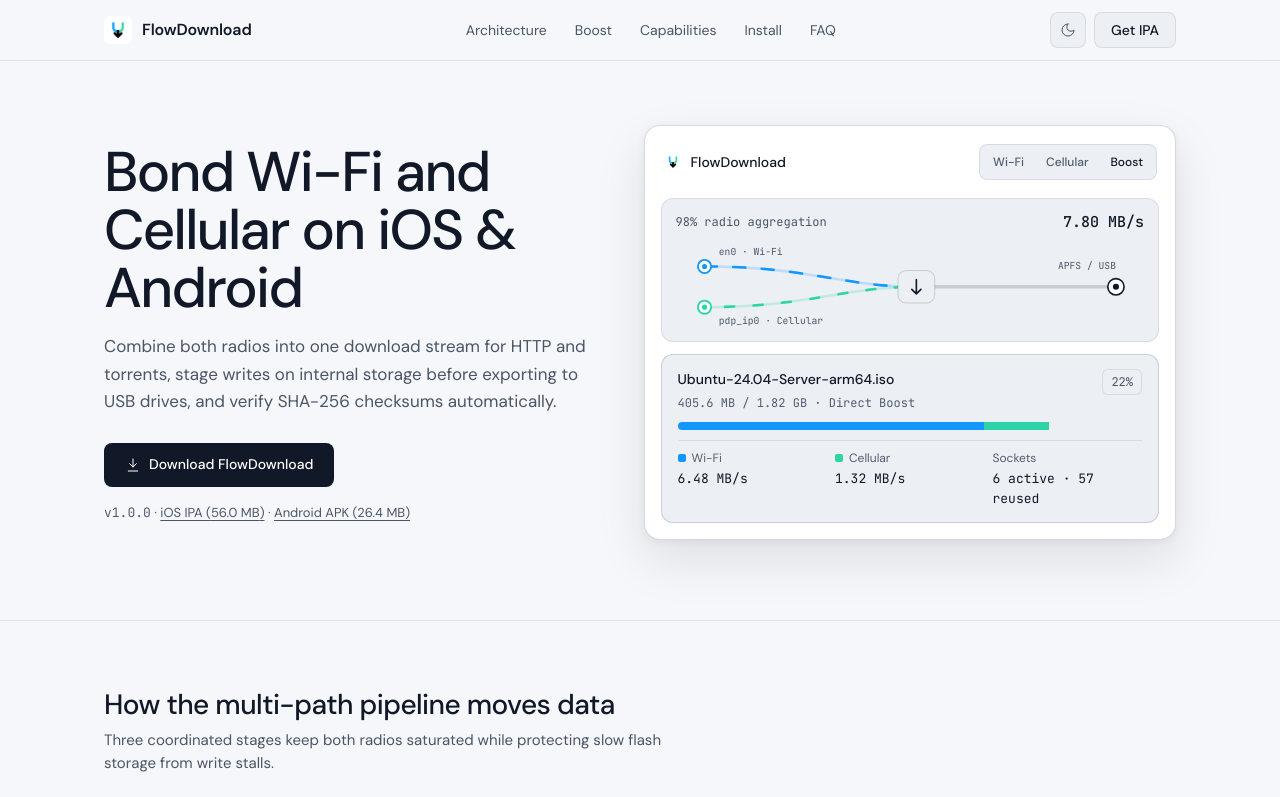
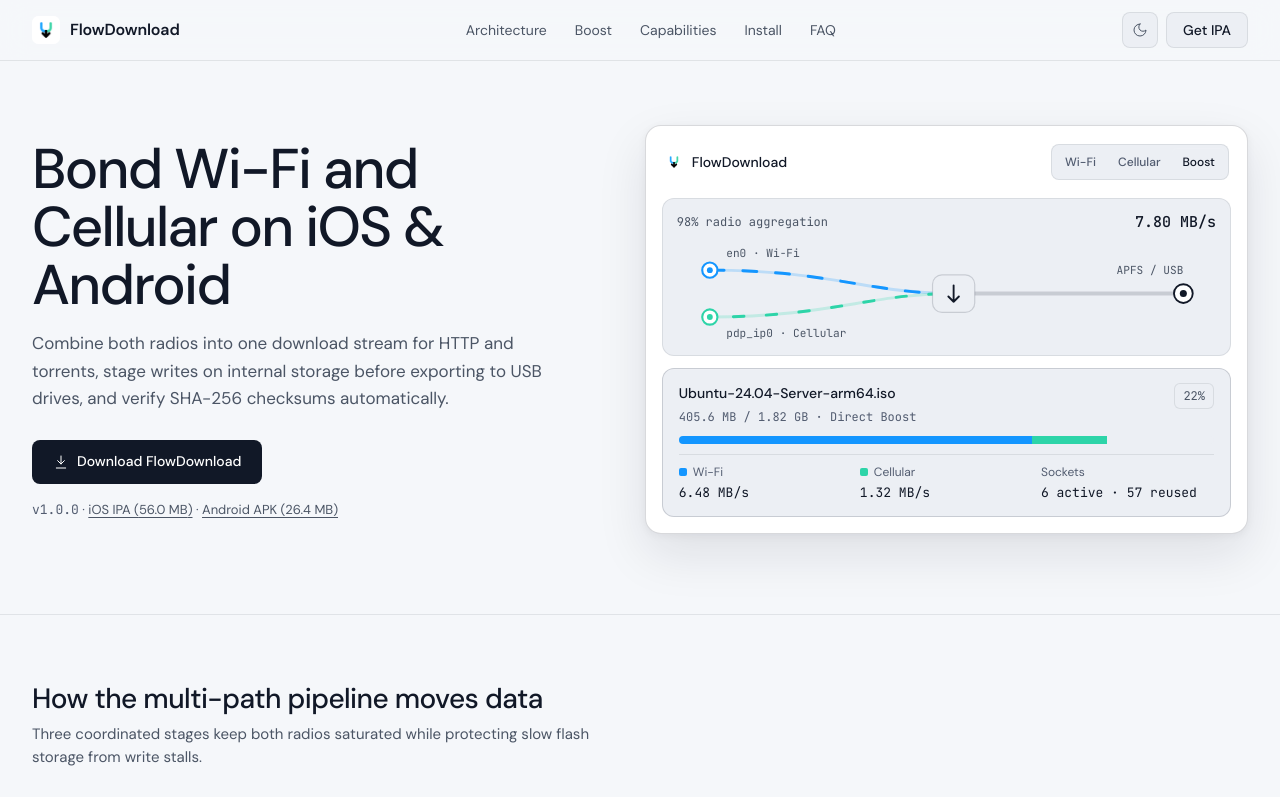
Before and after one commit to Muhammad-Favel/FlowDownload-Releases, a plain HTML site: page index.html in a window 1280 px wide. Shown: the top 797 px of the page. Drawn offline with Linux system fonts and the light colour scheme.

Commit message:
Widen page container to reduce side margins

```diff
--- a/styles.css
+++ b/styles.css
@@ -95,9 +95,9 @@ button {
 
 .container {
   width: 100%;
-  max-width: 1120px;
+  max-width: 1400px;
   margin: 0 auto;
-  padding: 0 24px;
+  padding: 0 32px;
 }
 
 /* Scroll Progress Bar */
@@ -352,7 +352,7 @@ button {
   position: relative;
   display: grid;
   grid-template-columns: 0.96fr 1.04fr;
-  gap: 48px;
+  gap: 56px;
   align-items: center;
 }
 
```
